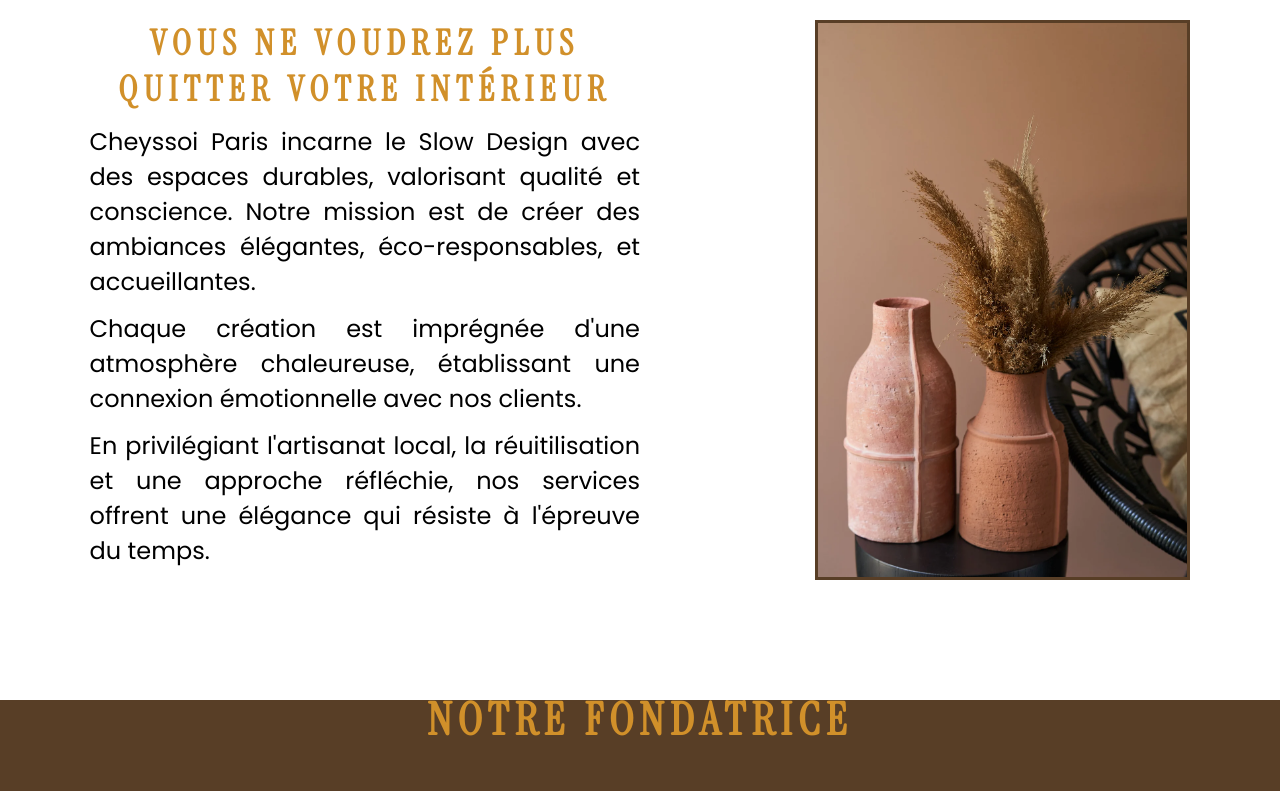
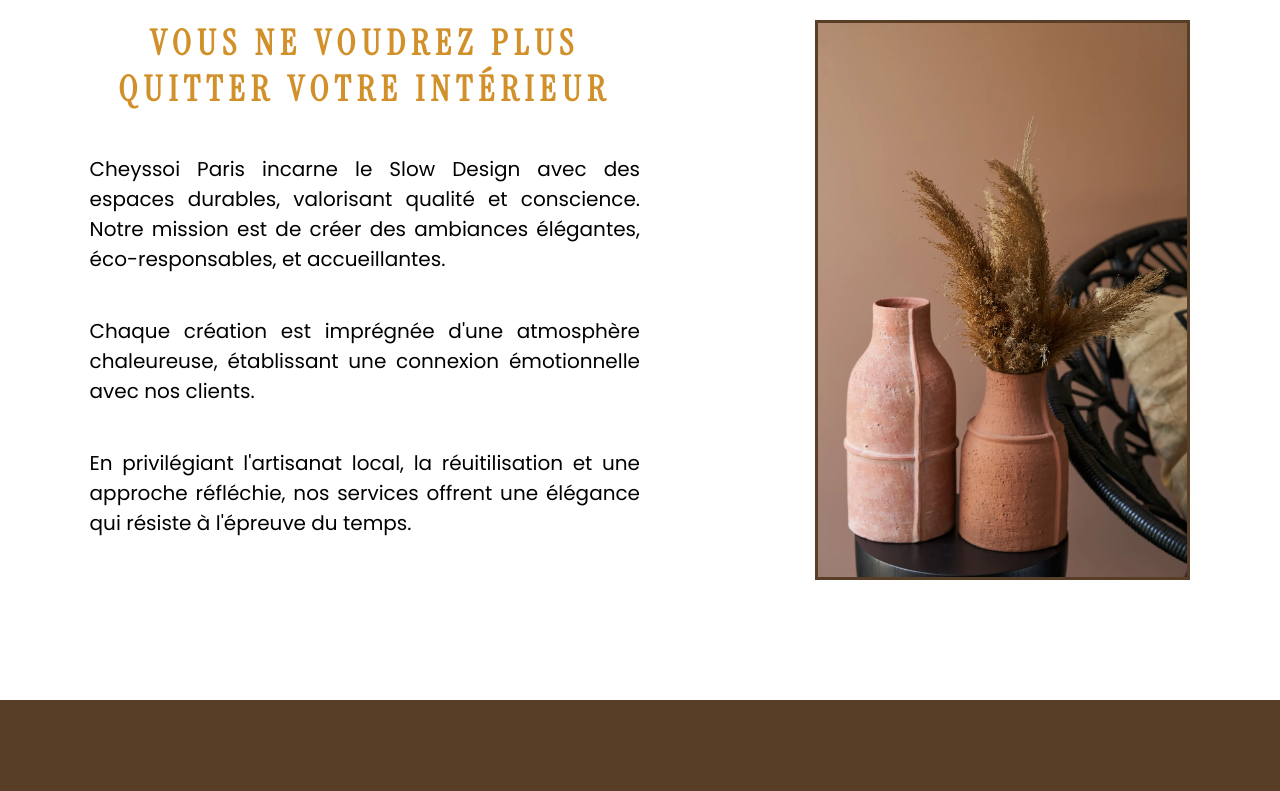
Before and after one commit to Scharlyopitz/CHEYSSOI-PARIS, a React (Vite) app: page /about in a window 1280 px wide. Shown: the part 900-1691 px from the top of the page. Built offline with nearby package versions, Linux system fonts and the light colour scheme.

Commit message:
Changement taille de font

```diff
--- a/src/sass/pages/_about.scss
+++ b/src/sass/pages/_about.scss
@@ -10,7 +10,7 @@
   }
 
   p {
-    font-size: 24px;
+    font-size: 20px;
     text-align: justify;
   }
 
--- a/src/style/style.css
+++ b/src/style/style.css
@@ -142,7 +142,7 @@ header .menu .burger a::after {
   font-weight: 600;
 }
 #About p {
-  font-size: 24px;
+  font-size: 20px;
   text-align: justify;
 }
 #About .secondSection,
```
